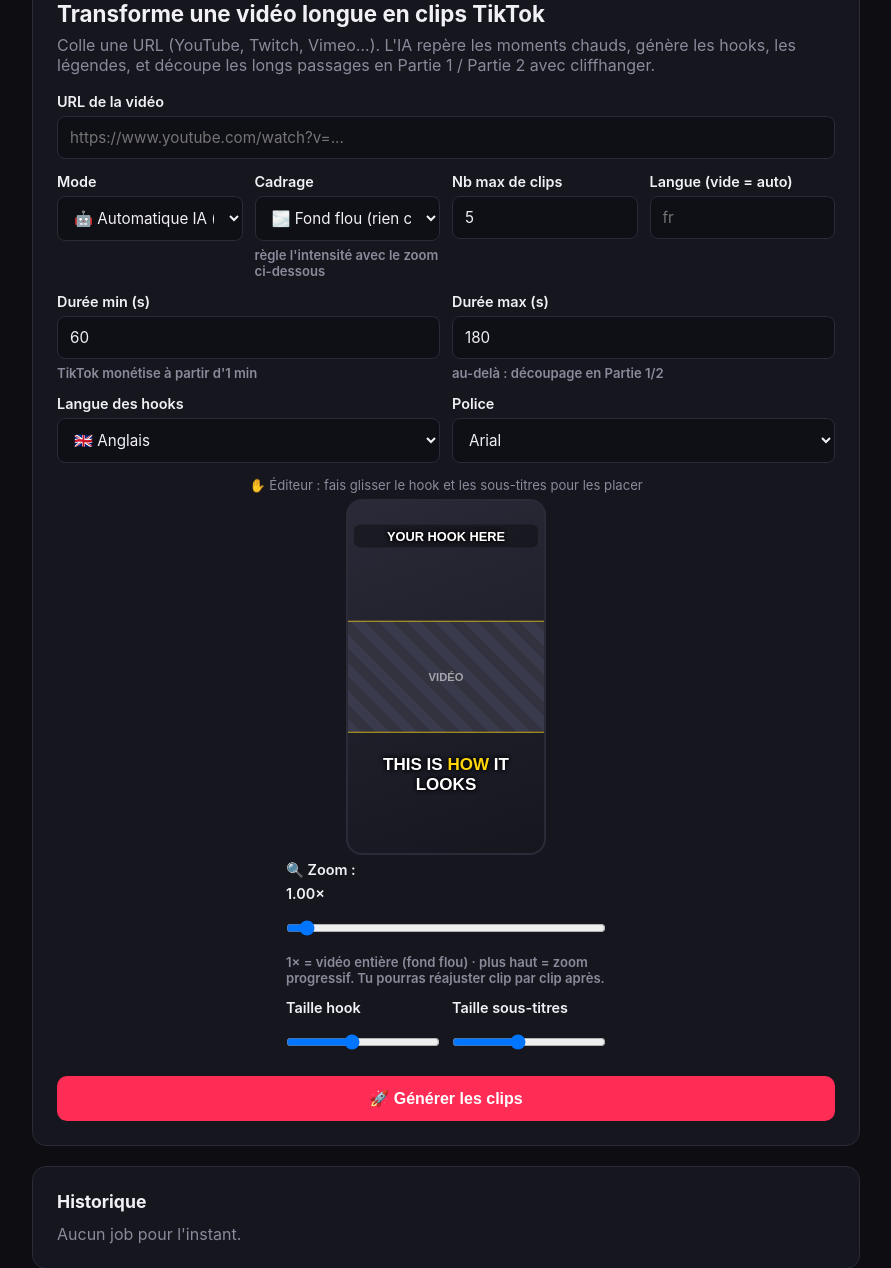
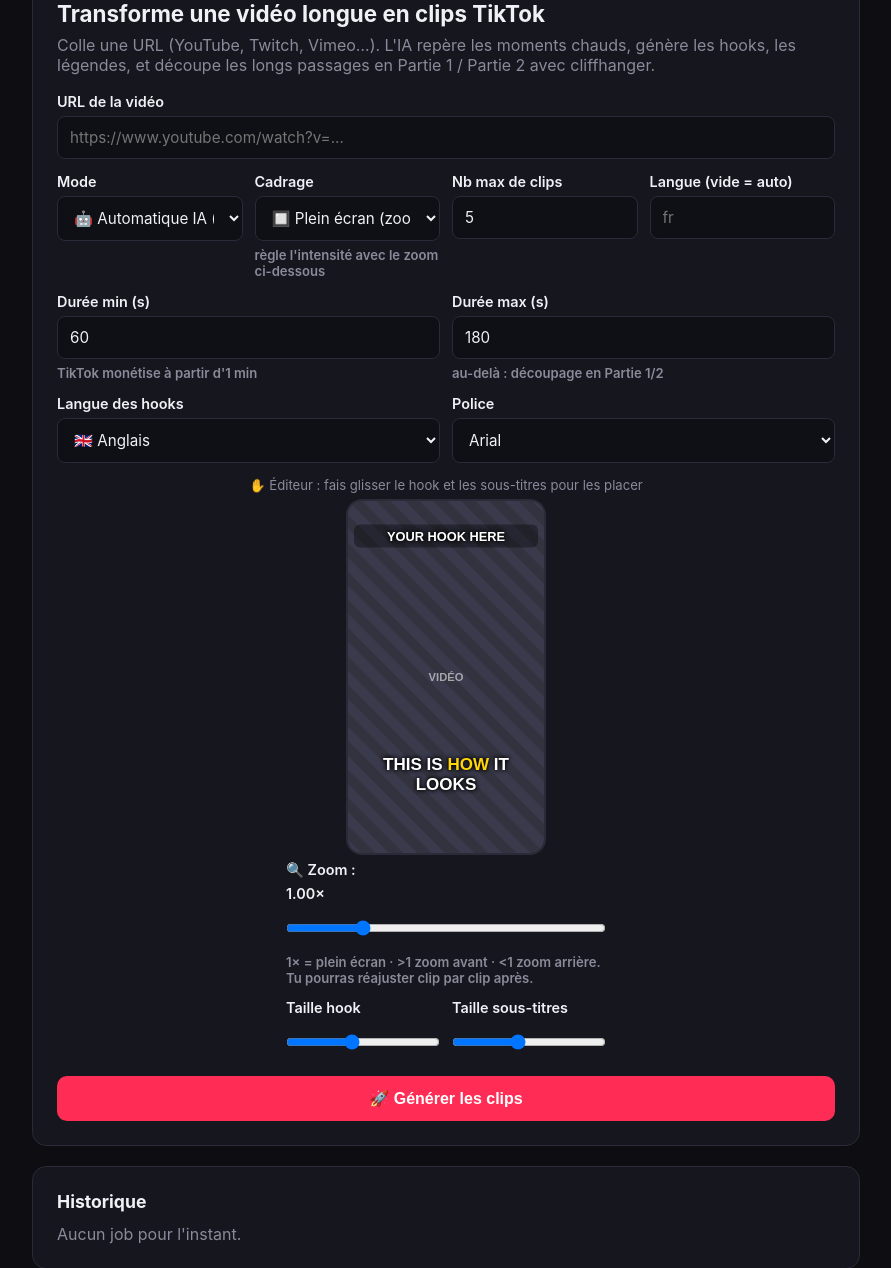
Before and after one commit to Kazza2115/TIKTOKMONEYPRINTER, a Flask app: page / in a window 1280 px wide. Shown: the part 462-1730 px from the top of the page, without its empty margins (194-1085 px from the left). Run offline with Flask 3, Linux system fonts and the light colour scheme.

Commit message:
Zoom autour du plein écran : 1x remplit l'écran, zoom avant/arrière
Le mode par défaut était « fond flou » : même à fond, une vidéo 16:9 ne
remplissait jamais l'écran 9:16, d'où l'impression que le zoom ne marchait pas.

- Plein écran (crop) devient le cadrage par défaut.
- Filtre unifié sur fond flou (jamais de bandes noires) : à zoom=1 la vidéo
  REMPLIT l'écran ; zoom>1 = zoom avant ; zoom<1 = zoom arrière (on voit plus
  de la vidéo, le fond flou apparaît autour). Plage 0.5x–3x.
- Aperçu éditeur + sliders des clips alignés sur ce modèle (0.5–3x, 1x=plein écran).

Co-Authored-By: Claude Opus 4.8 <noreply@anthropic.com>
Claude-Session: https://claude.ai/code/session_01QGqoBo1Wkts7Hjoa4KXw3z

```diff
--- a/app/jobs.py
+++ b/app/jobs.py
@@ -40,8 +40,8 @@ class Job:
     id: str
     url: str
     mode: str  # "ai" | "auto_free" | "manual"
-    framing: str = "fit"  # "fit" (vidéo entière + fond flouté) | "crop" (zoom)
-    zoom: float = 1.0  # facteur de zoom (>=1.0), réglable
+    framing: str = "crop"  # "crop" (plein écran zoomable) | "fit" (fond flouté)
+    zoom: float = 1.0  # facteur de zoom (0.5–3.0), réglable
     min_duration: int = 0  # 0 = valeur par défaut de config
     max_duration: int = 0
     font: str = "Arial"
--- a/app/routes.py
+++ b/app/routes.py
@@ -41,9 +41,9 @@ def api_create_job():
         except ValueError as e:
             return jsonify({"error": str(e)}), 400
 
-    framing = data.get("framing") or "fit"
+    framing = data.get("framing") or "crop"
     if framing not in ("fit", "crop"):
-        framing = "fit"
+        framing = "crop"
 
     def _dur(key, default):
         try:
--- a/app/static/app.js
+++ b/app/static/app.js
@@ -142,19 +142,29 @@ if (preview) {
   document.getElementById("sub-size").addEventListener("input", updateStyle);
   updateStyle();
 
-  // aperçu du zoom : la zone « VIDÉO » grandit avec le zoom (source 16:9)
+  // aperçu du zoom : la zone « VIDÉO » (source 16:9) selon le cadrage
   const zoomRange = document.getElementById("zoom-range");
   const pvVideo = document.getElementById("pv-video");
   const zoomVal = document.getElementById("zoom-val");
+  const framingSel = document.querySelector('[name="framing"]');
   function updateZoom() {
     const z = parseFloat(zoomRange.value);
     const r = preview.getBoundingClientRect();
-    pvVideo.style.width = r.width * z + "px";
-    pvVideo.style.height = (r.width * z * 9) / 16 + "px";
+    const fit = framingSel && framingSel.value === "fit";
+    if (fit) {
+      // vidéo entière visible (contain) : largeur remplie, hauteur réduite
+      pvVideo.style.width = r.width * z + "px";
+      pvVideo.style.height = (r.width * z * 9) / 16 + "px";
+    } else {
+      // plein écran (cover) : à 1× la vidéo remplit tout le cadre
+      pvVideo.style.width = r.width * z + "px";
+      pvVideo.style.height = r.height * z + "px";
+    }
     zoomVal.textContent = z.toFixed(2) + "×";
   }
   if (zoomRange && pvVideo) {
     zoomRange.addEventListener("input", updateZoom);
+    if (framingSel) framingSel.addEventListener("change", updateZoom);
     updateZoom();
   }
 }
@@ -286,9 +296,9 @@ if (jobView) {
           ${score}
           ${c.reasoning ? `<p class="small muted">${escapeHtml(c.reasoning)}</p>` : ""}
           <div class="clip-zoom">
-            <span class="small muted">🔍 Regarde le clip, ajuste le zoom puis applique :</span>
+            <span class="small muted">🔍 Regarde le clip, ajuste le zoom (1× = plein écran) puis applique :</span>
             <div class="zrow">
-              <input type="range" class="zoom-slider" min="1" max="3" step="0.05" value="${z}">
+              <input type="range" class="zoom-slider" min="0.5" max="3" step="0.05" value="${z}">
               <span class="zlabel">${Number(z).toFixed(2)}×</span>
               <button type="button" class="rerender-btn">Appliquer</button>
             </div>
--- a/app/templates/index.html
+++ b/app/templates/index.html
@@ -43,8 +43,8 @@
       </label>
       <label>Cadrage
         <select name="framing">
-          <option value="fit">🌫️ Fond flou (rien coupé)</option>
-          <option value="crop">🔲 Plein écran (rogné)</option>
+          <option value="crop" selected>🔲 Plein écran (zoomable)</option>
+          <option value="fit">🌫️ Vidéo entière + fond flou</option>
         </select>
         <span class="muted small">règle l'intensité avec le zoom ci-dessous</span>
       </label>
@@ -102,8 +102,8 @@
       </div>
       <div class="stack" style="width:100%;max-width:320px">
         <label>🔍 Zoom : <span id="zoom-val">1.00×</span>
-          <input type="range" name="zoom" min="1" max="3" step="0.05" value="1" id="zoom-range">
-          <span class="muted small">1× = vidéo entière (fond flou) · plus haut = zoom progressif. Tu pourras réajuster clip par clip après.</span>
+          <input type="range" name="zoom" min="0.5" max="3" step="0.05" value="1" id="zoom-range">
+          <span class="muted small">1× = plein écran · &gt;1 zoom avant · &lt;1 zoom arrière. Tu pourras réajuster clip par clip après.</span>
         </label>
         <div class="row">
           <label>Taille hook
```
Also changed, not shown: app/pipeline/cutter.py (+15 -14 lines).
